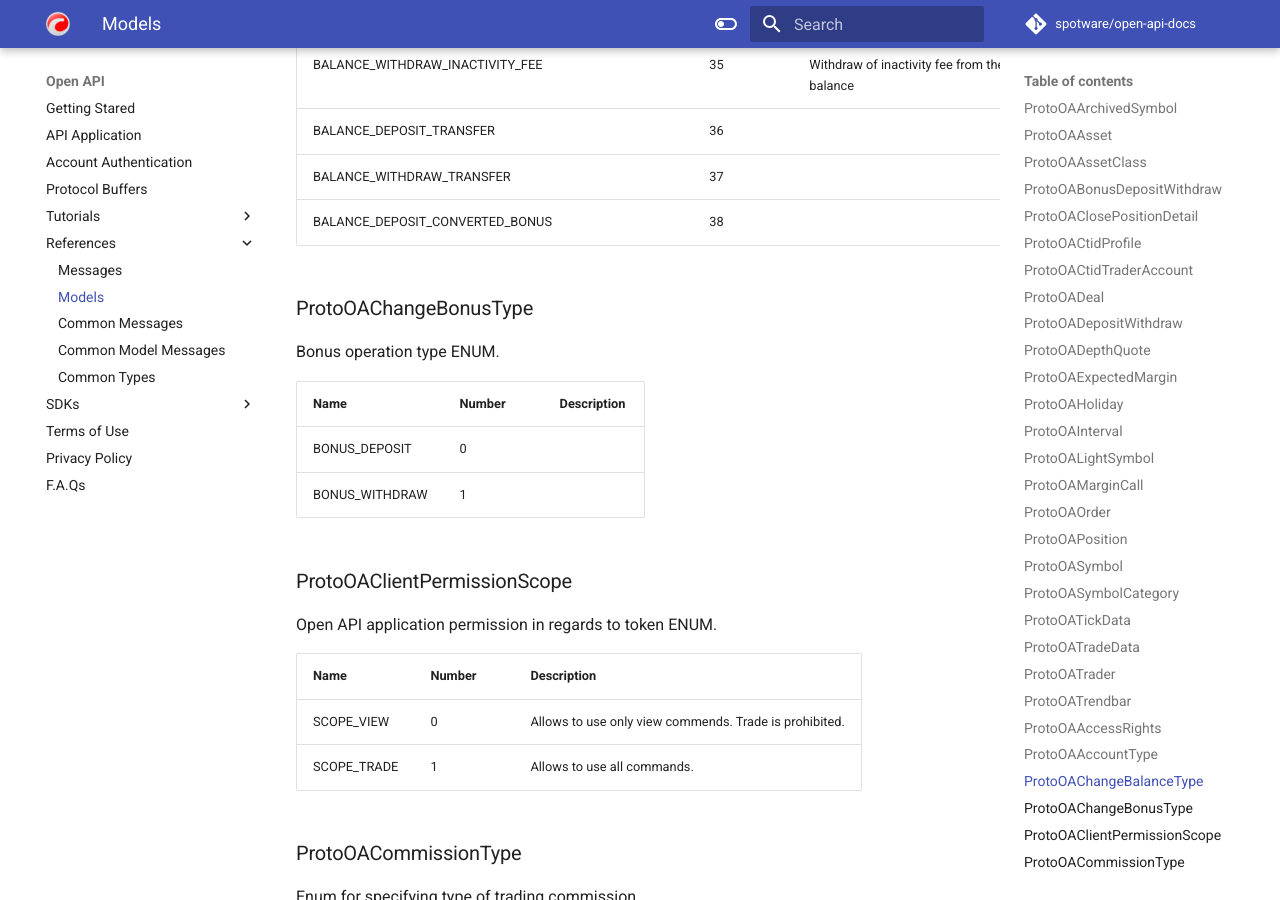
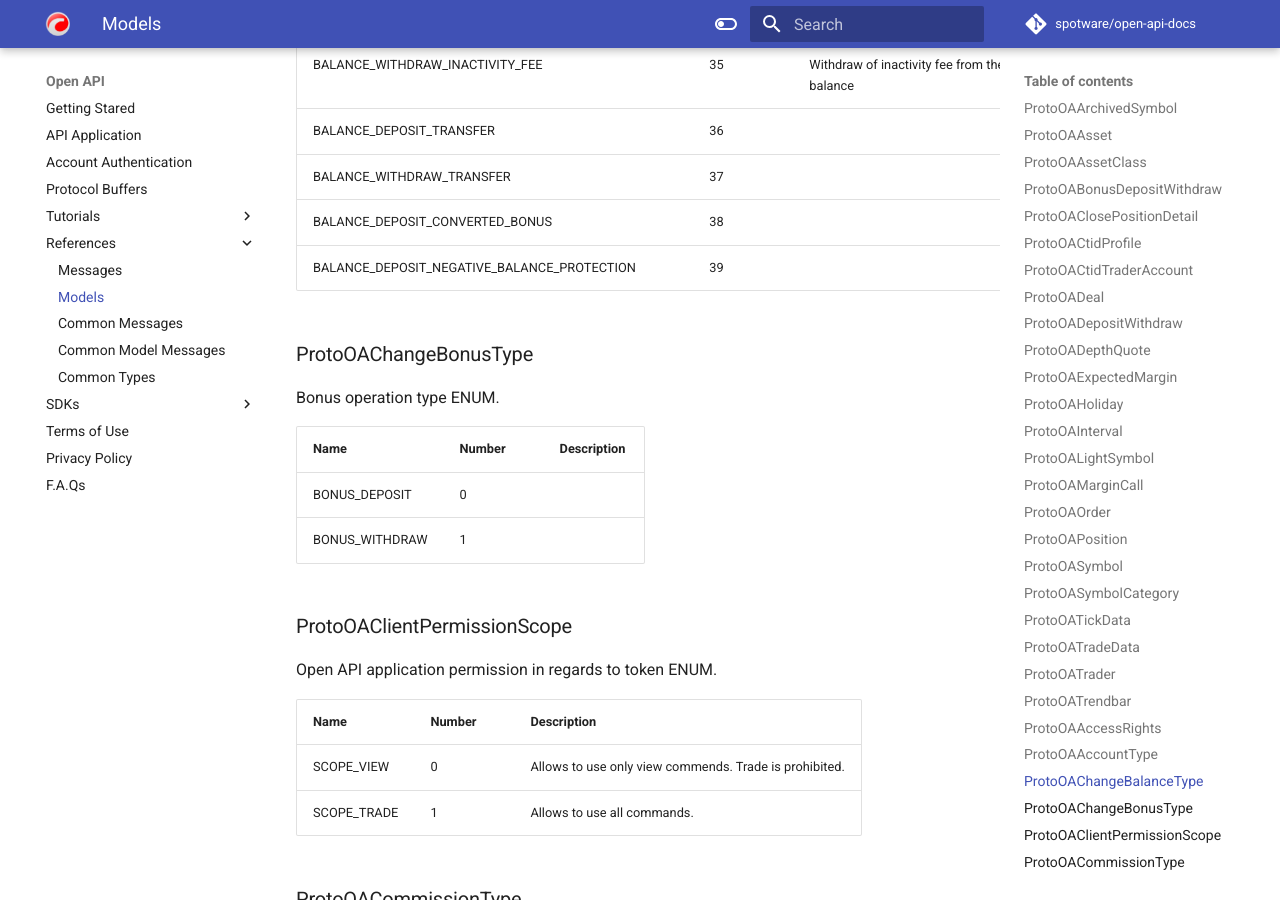
Before and after one commit to rkzn/open-api-docs, an MkDocs documentation site: the page built from docs/models.md, in a window 1280 px wide and 900 px high, scrolled down 21520 px. Built offline with MkDocs 1.6.1 and Material for MkDocs 9.7.7, drawn with Linux system fonts in a browser that asks for light colours; comment, search, counter and statistics services are not loaded.

Commit message:
Updated proto message references to version 7.4

```diff
--- a/docs/models.md
+++ b/docs/models.md
@@ -594,6 +594,7 @@ Balance operation entity. Covers all cash movement operations related to account
 | BALANCE_DEPOSIT_TRANSFER | 36 |  |
 | BALANCE_WITHDRAW_TRANSFER | 37 |  |
 | BALANCE_DEPOSIT_CONVERTED_BONUS | 38 |  |
+| BALANCE_DEPOSIT_NEGATIVE_BALANCE_PROTECTION | 39 |  |
 
 
 
```
Also changed, not shown: 2 other files.
